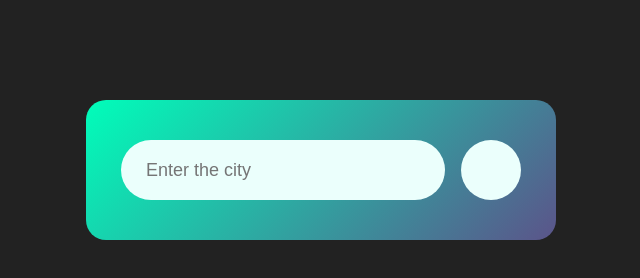
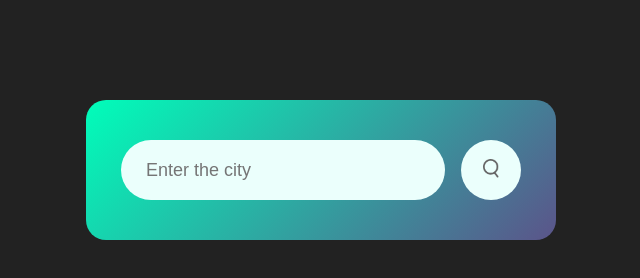
Before and after one commit to Shivrajbanna609/Weather-app, a plain HTML site: page index.html in a window 1280 px wide. Shown: the full height of the page, 319-959 px from the left. Drawn offline with Linux system fonts and the light colour scheme; the site is published under a folder, as on GitHub Pages, so addresses that start at the root find nothing.

Commit message:
Update index.html

```diff
--- a/index.html
+++ b/index.html
@@ -11,7 +11,7 @@
     <div class="card">
         <div class="search">
             <input type="text" placeholder="Enter the city" spellcheck="false">
-            <button><img src="/search.png" alt=""></button>
+            <button><img src="./search.png" alt=""></button>
         </div>
 
         <div class="error">
```
